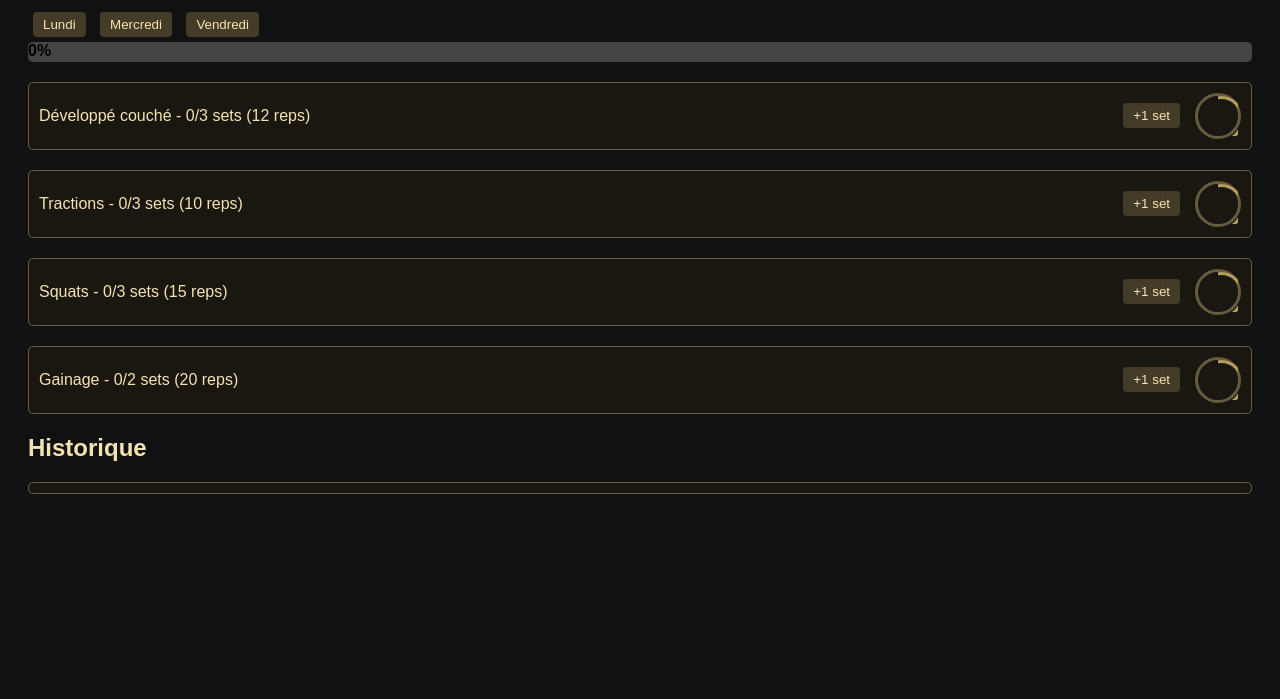
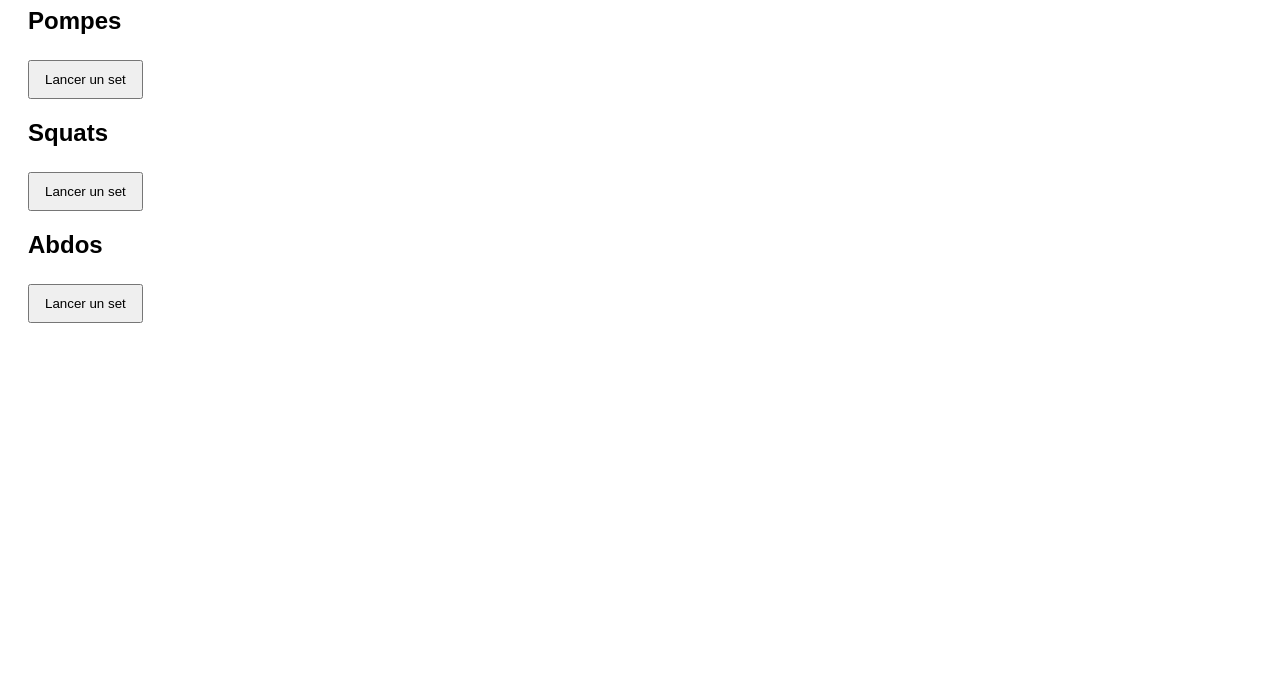
Before and after one commit to ludobruel9131-max/gym-app, a plain HTML site: page index.html in a window 1280 px wide. Shown: the part 101-800 px from the top of the page. Drawn offline with Linux system fonts and the light colour scheme.

Commit message:
Update index.html

```diff
--- a/index.html
+++ b/index.html
@@ -2,168 +2,98 @@
 <html lang="fr">
 <head>
   <meta charset="UTF-8">
-<title>Full Body Tracker</title>
+  <meta name="viewport" content="width=device-width, initial-scale=1.0">
+  <title>Entraînement</title>
   <style>
-body { background-color: #111; color: #f4e3b2; font-family: sans-serif; padding: 20px; }
-h1 { color: #e1c699; }
-button { margin: 5px; padding: 5px 10px; background-color: #443c28; color: #f4e3b2; border: none; border-radius: 4px; cursor: pointer; }
-button:hover { background-color: #665c42; }
-.exercise { position: relative; margin-bottom: 20px; padding: 10px; border: 1px solid #665c42; border-radius: 5px; background-color: #1a1610; display: flex; align-items: center; justify-content: space-between; }
-.exercise-name { flex: 1; }
-.progress-bar { background: #444; width: 100%; height: 20px; border-radius: 5px; overflow: hidden; margin-bottom: 20px; }
-.progress-fill { background: #b5a05b; width: 0%; height: 100%; text-align: center; color: #000; font-weight: bold; }
-
-#historyList { max-height: 200px; overflow-y: auto; border: 1px solid #665c42; padding: 5px; border-radius: 5px; background-color: #1a1610; }
-
-.circle-timer {
-  width: 40px;
-  height: 40px;
-  border-radius: 50%;
-  border: 3px solid #665c42;
-  position: relative;
-  margin-left: 10px;
+    body {
+      font-family: Arial, sans-serif;
+      padding: 20px;
     }
-.circle-fill {
-  position: absolute;
-  top: 0; left: 0;
-  width: 100%; height: 100%;
-  clip: rect(0px, 40px, 40px, 20px);
-  border-radius: 50%;
+    .exercise {
+      margin-bottom: 20px;
     }
-.circle-fill-inner {
+    .progress-bar {
       width: 100%;
+      height: 20px;
+      background-color: #ddd;
+      border-radius: 10px;
+      overflow: hidden;
+      margin-top: 5px;
+    }
+    .progress-fill {
       height: 100%;
-  border: 3px solid #b5a05b;
-  border-radius: 50%;
-  clip: rect(0px, 20px, 40px, 0px);
-  transform: rotate(0deg);
+      width: 0%;
+      background-color: #4caf50;
+      transition: width 1s linear;
+    }
+    #restTimerContainer {
+      margin-top: 30px;
+    }
+    button {
+      padding: 10px 15px;
+      margin-top: 5px;
     }
   </style>
 </head>
 <body>
-<h1>Full Body Tracker</h1>
 
-<div>
-  <button onclick="changeDay('Lundi')">Lundi</button>
-  <button onclick="changeDay('Mercredi')">Mercredi</button>
-  <button onclick="changeDay('Vendredi')">Vendredi</button>
+  <h1>Programme d'entraînement</h1>
+
+  <div class="exercise">
+    <h2>Pompes</h2>
+    <button onclick="startSet('Pompes')">Lancer un set</button>
   </div>
 
-<div class="progress-bar"><div id="progressFill" class="progress-fill">0%</div></div>
+  <div class="exercise">
+    <h2>Squats</h2>
+    <button onclick="startSet('Squats')">Lancer un set</button>
+  </div>
 
-<div id="exerciseList"></div>
+  <div class="exercise">
+    <h2>Abdos</h2>
+    <button onclick="startSet('Abdos')">Lancer un set</button>
+  </div>
 
-<h2>Historique</h2>
-<ul id="historyList"></ul>
+  <!-- Timer de repos -->
+  <div id="restTimerContainer" style="display:none;">
+    <h3>Repos : <span id="restTimer">80</span>s</h3>
+    <div class="progress-bar">
+      <div id="restProgress" class="progress-fill"></div>
+    </div>
+  </div>
 
   <script>
-const exercisesPool = {
-  'Push': ['Pompes', 'Développé couché', 'Dips'],
-  'Legs': ['Squats', 'Fentes', 'Soulevé de terre jambes tendues'],
-  'Core': ['Abdos', 'Gainage', 'Crunchs'],
-  'Pull': ['Tractions', 'Rowing', 'Curl biceps']
-};
+    let restTime = 80;
+    let restInterval;
 
-let currentDay = 'Lundi';
-let exercises = [];
-let weeklyHistory = JSON.parse(localStorage.getItem('weeklyHistory')) || [];
-
-const exerciseList = document.getElementById('exerciseList');
-const historyList = document.getElementById('historyList');
-const progressFill = document.getElementById('progressFill');
-
-function getRandomExercise(type) {
-  const pool = exercisesPool[type];
-  return pool[Math.floor(Math.random() * pool.length)];
+    function startSet(exerciseName) {
+      if(restInterval) clearInterval(restInterval); // Arrête tout timer précédent
+      alert("Commencez votre set de " + exerciseName);
+      startRest();
     }
 
-function generateSession() {
-  return [
-    { name: getRandomExercise('Push'), sets: 3, reps: 12, doneSets: 0, rest: 80, timer: null, timerDeg: 0 },
-    { name: getRandomExercise('Pull'), sets: 3, reps: 10, doneSets: 0, rest: 80, timer: null, timerDeg: 0 },
-    { name: getRandomExercise('Legs'), sets: 3, reps: 15, doneSets: 0, rest: 80, timer: null, timerDeg: 0 },
-    { name: getRandomExercise('Core'), sets: 2, reps: 20, doneSets: 0, rest: 80, timer: null, timerDeg: 0 }
-  ];
-}
+    function startRest() {
+      document.getElementById('restTimerContainer').style.display = 'block';
+      restTime = 80;
+      updateRestUI();
 
-function renderExercises() {
-  exerciseList.innerHTML = '';
-  exercises.forEach((ex, index) => {
-    const div = document.createElement('div');
-    div.className = 'exercise';
-
-    const nameDiv = document.createElement('div');
-    nameDiv.className = 'exercise-name';
-    nameDiv.innerHTML = `${ex.name} - ${ex.doneSets}/${ex.sets} sets (${ex.reps} reps)`;
-
-    const btn = document.createElement('button');
-    btn.textContent = '+1 set';
-    btn.onclick = () => startSet(index);
-
-    const circle = document.createElement('div');
-    circle.className = 'circle-timer';
-    circle.innerHTML = `<div class="circle-fill"><div class="circle-fill-inner" id="circle${index}"></div></div>`;
-
-    div.appendChild(nameDiv);
-    div.appendChild(btn);
-    div.appendChild(circle);
-    exerciseList.appendChild(div);
-  });
-  updateProgress();
-}
-
-function startSet(index) {
-  if (exercises[index].doneSets < exercises[index].sets) {
-    exercises[index].doneSets += 1;
-    weeklyHistory.push({day: currentDay, name: exercises[index].name, reps: exercises[index].reps});
-    localStorage.setItem('weeklyHistory', JSON.stringify(weeklyHistory));
-    renderExercises();
-    renderHistory();
-    startTimer(index);
-  }
-}
-
-function startTimer(index) {
-  const circleElem = document.getElementById(`circle${index}`);
-  if (!circleElem) return;
-  let deg = 0;
-  const interval = setInterval(() => {
-    deg += 360 / exercises[index].rest; // degree per second
-    circleElem.style.transform = `rotate(${deg}deg)`;
-    if (deg >= 360) {
-      clearInterval(interval);
-      circleElem.style.transform = `rotate(0deg)`;
+      restInterval = setInterval(() => {
+        restTime--;
+        updateRestUI();
+        if (restTime <= 0) {
+          clearInterval(restInterval);
+          document.getElementById('restTimerContainer').style.display = 'none';
+          alert("Repos terminé ! Passez à l'exercice suivant.");
         }
       }, 1000);
     }
 
-function renderHistory() {
-  historyList.innerHTML = '';
-  weeklyHistory.forEach(entry => {
-    const li = document.createElement('li');
-    li.textContent = `${entry.day} - ${entry.name} (${entry.reps} reps)`;
-    historyList.appendChild(li);
-  });
+    function updateRestUI() {
+      document.getElementById('restTimer').textContent = restTime;
+      const percent = ((80 - restTime) / 80) * 100;
+      document.getElementById('restProgress').style.width = percent + '%';
     }
+  </script>
 
-function changeDay(day) {
-  currentDay = day;
-  exercises = generateSession();
-  renderExercises();
-}
-
-function updateProgress() {
-  const totalSets = exercises.reduce((sum, ex) => sum + ex.sets, 0);
-  const doneSets = exercises.reduce((sum, ex) => sum + ex.doneSets, 0);
-  const percent = totalSets === 0 ? 0 : Math.round((doneSets / totalSets) * 100);
-  progressFill.style.width = percent + '%';
-  progressFill.textContent = percent + '%';
-}
-
-// initialisation
-exercises = generateSession();
-renderExercises();
-renderHistory();
-</script>
 </body>
 </html>
```
Lines whose indentation alone changed are shown as unchanged.
